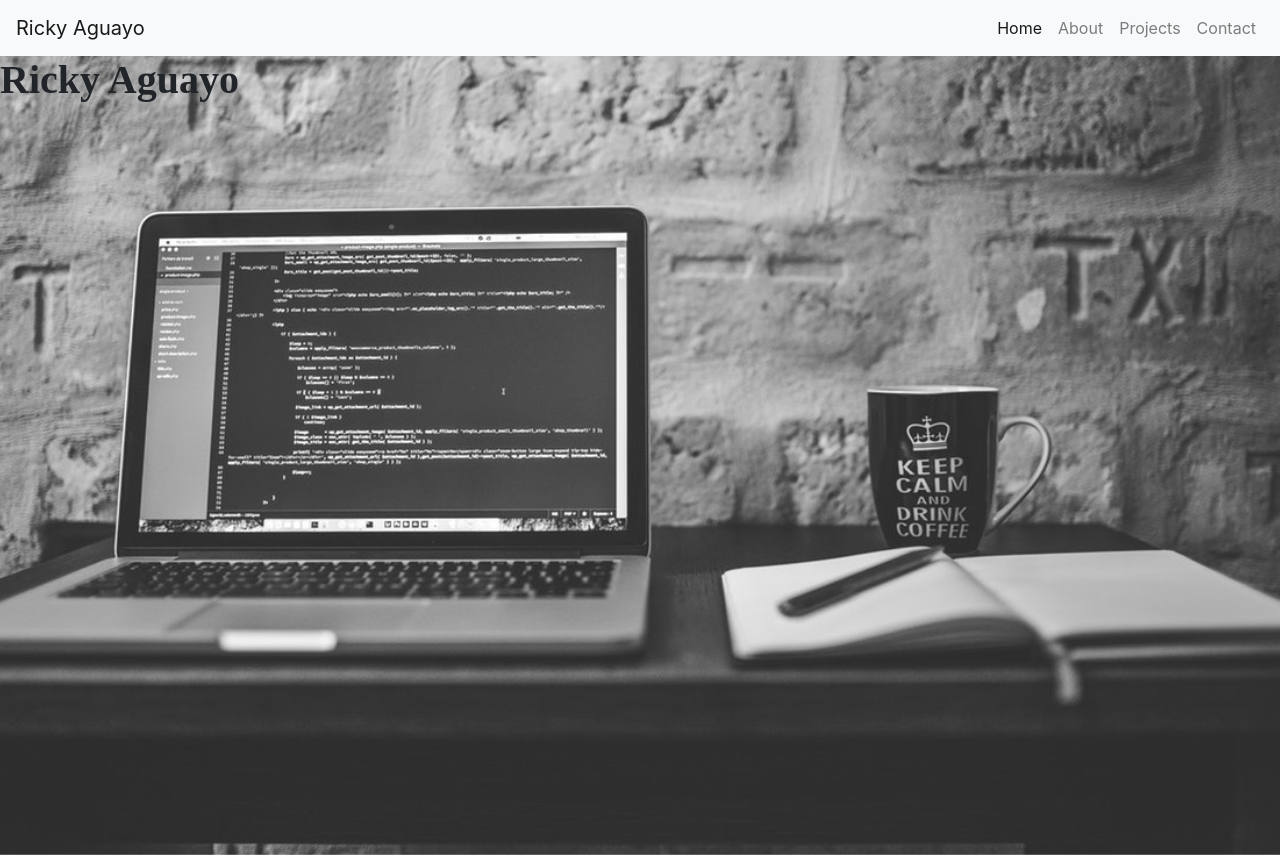
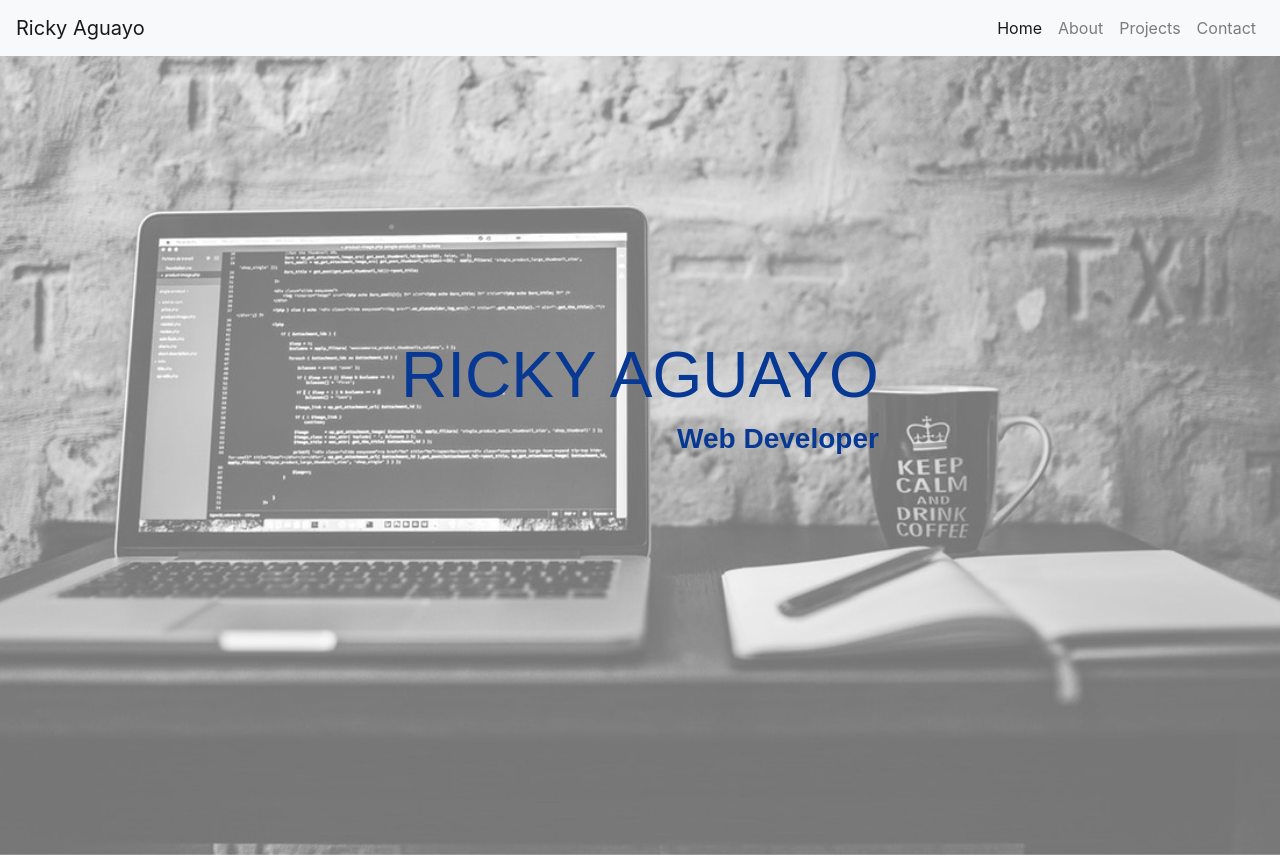
Before and after one commit to ricky911/Portfolio, a plain HTML site: page take 2/index.html in a window 1280 px wide. Drawn offline with nearby package versions, Linux system fonts and the light colour scheme.

Commit message:
getting somewhere

```diff
--- a/take 2/index.html
+++ b/take 2/index.html
@@ -20,7 +20,7 @@
 
       <!-- navbar -->
       <div class="navWrapperMobile">
-        <nav class="navbar navbar-expand-md navbar-light bg-light">
+        <nav class="navbar navbar-expand-md navbar-light bg-light sticky-top">
           <a class="navbar-brand" href="#">Ricky Aguayo</a>
           <button class="navbar-toggler" type="button" data-toggle="collapse" data-target="#mainMenu">
             <span class="navbar-toggler-icon"></span>
@@ -51,8 +51,10 @@
       <header class="landing">
 
         <div class="bg-image"></div>
-        <div class="heading-text d-flex">
-          <h1 class="justify-content-center">Ricky Aguayo</h1>
+        <div class="bg-overlay"></div>
+        <div class="heading-text">
+          <h1 class="title">RICKY AGUAYO</h1>
+          <h3 class="subtitle">Web Developer</h3>
         </div>
 
       </header>
--- a/take 2/styles/main.css
+++ b/take 2/styles/main.css
@@ -28,9 +28,30 @@ body {
 	z-index: -1;
 }
 
+.bg-overlay {
+	position: absolute;
+	height: 100%;
+	width: 100%;
+	background-color: white;
+	opacity: .35;
+}
+
 .heading-text {
 	position: absolute;
-	font-size: 32px;
+	top: 50%;
+	left: 50%;
+	transform: translate(-50%, -50%);
+	color: #073894;
 }
 
+h1.title {
+	font-family: 'Montserrat', sans-serif;
+	font-size: 4em;
+	font-weight: 500;
+}
+
+h3.subtitle {
+	font-family: 'Montserrat', sans-serif;
+	text-align: right;
+}
 /*colors: blue-#073894, grey-d9d9d9, orange-ffbd4a*/
```
